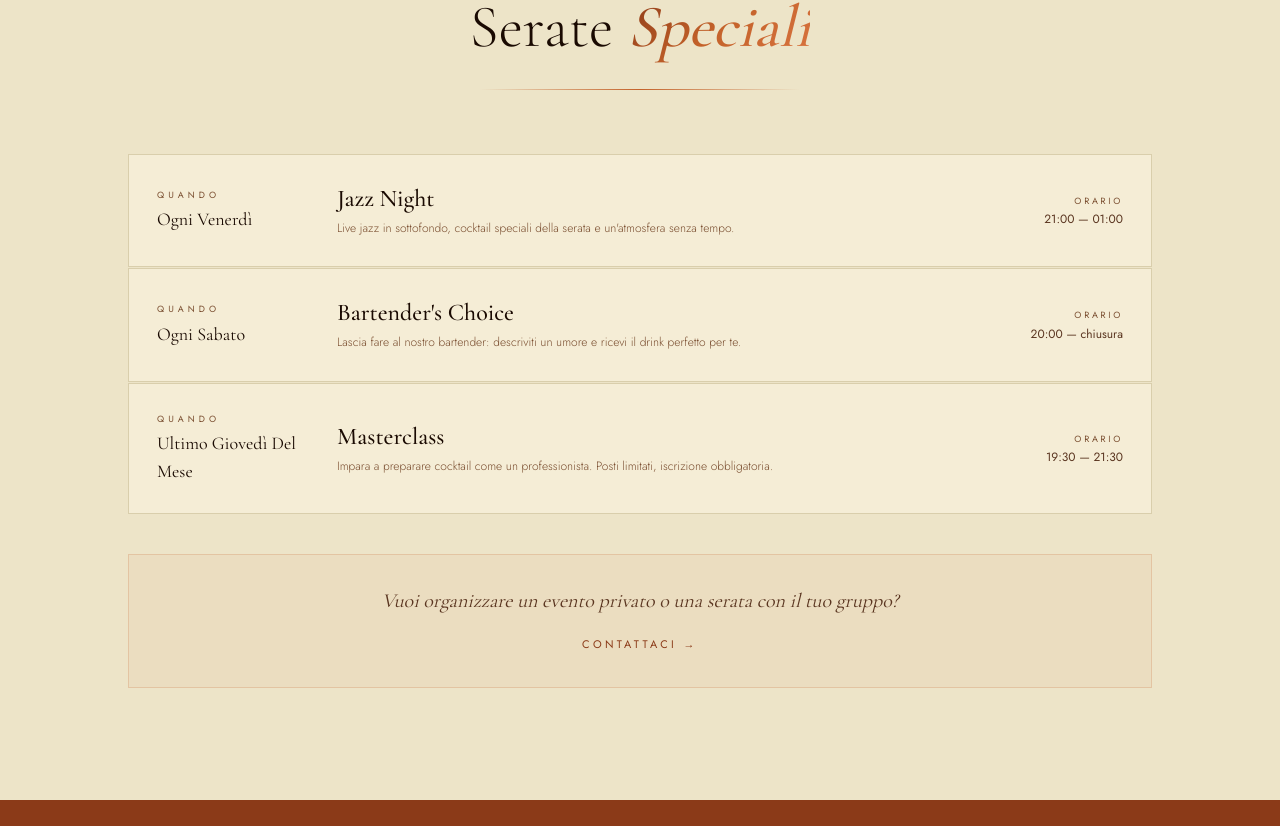
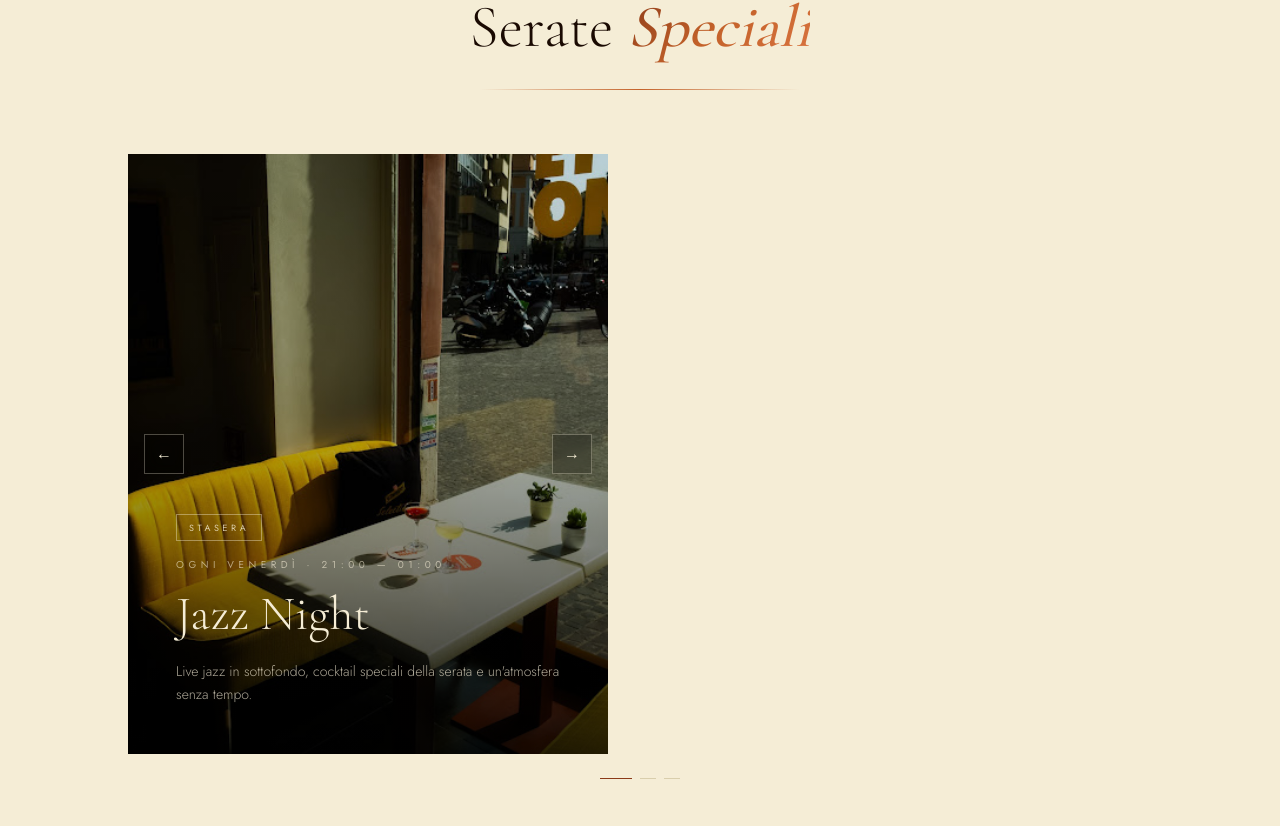
Before and after one commit to Simone-Anc/bitterino, a Next.js app: page / in a window 1280 px wide. Shown: the part 4473-5299 px from the top of the page. Built offline with nearby package versions, Linux system fonts and the light colour scheme.

Commit message:
modifica slide animato eventi

```diff
--- a/src/app/menu/page.tsx
+++ b/src/app/menu/page.tsx
@@ -138,15 +138,11 @@ export default function MenuPage() {
 
         {/* Footer note */}
         <p className="text-center font-sans-alt text-[9px] tracking-[0.3em] uppercase text-brown-3/50 mt-16">
-          I prezzi includono IVA · Per allergie chiedi al nostro staff
+          Per allergie chiedi al nostro staff
         </p>
       </main>
 
-      <footer className="text-center py-4 border-t border-cream-dark bg-cream">
-        <p className="font-sans-alt text-[9px] tracking-widest text-brown-3 uppercase">
-          Largo Brindisi, 22 — Roma
-        </p>
-      </footer>
+
     </div>
   );
 }
--- a/src/components/Events.tsx
+++ b/src/components/Events.tsx
@@ -1,9 +1,9 @@
 "use client";
 
-import { useRef } from "react";
-import { motion, useInView, useReducedMotion } from "framer-motion";
+import { useRef, useState } from "react";
+import { motion, useInView, useReducedMotion, AnimatePresence } from "framer-motion";
+import Image from "next/image";
 import events from "@/data/events.json";
-
 
 export default function Events() {
   const ref = useRef<HTMLDivElement>(null);
@@ -11,9 +11,30 @@ export default function Events() {
   const reduce = useReducedMotion();
   const a = !reduce;
 
+  const [current, setCurrent] = useState(0);
+  const [direction, setDirection] = useState(1);
+
+  function go(next: number) {
+    setDirection(next > current ? 1 : -1);
+    setCurrent(next);
+  }
+
+  function prev() { go(current === 0 ? events.length - 1 : current - 1); }
+  function next() { go(current === events.length - 1 ? 0 : current + 1); }
+
+  const variants = {
+    enter:  (d: number) => ({ x: d > 0 ? "100%" : "-100%", opacity: 0 }),
+    center: { x: 0, opacity: 1 },
+    exit:   (d: number) => ({ x: d > 0 ? "-100%" : "100%", opacity: 0 }),
+  };
+
+  const event = events[current];
+
   return (
-    <section id="events" aria-labelledby="events-heading" className="py-28 px-6 bg-cream-mid">
+    <section id="events" aria-labelledby="events-heading" className="py-28 px-6 bg-cream">
       <div ref={ref} className="max-w-5xl mx-auto">
+
+        {/* Heading */}
         <motion.div
           initial={a ? { opacity: 0, y: 16 } : false}
           animate={inView ? { opacity: 1, y: 0 } : {}}
@@ -32,36 +53,105 @@ export default function Events() {
           <div className="divider-terra max-w-xs mx-auto mt-8" aria-hidden="true" />
         </motion.div>
 
-        <ul className="space-y-px list-none p-0 m-0" aria-label="Elenco serate speciali">
-          {events.map((event, i) => (
-            <motion.li
-              key={event.title}
-              initial={a ? { opacity: 0, x: -16 } : false}
-              animate={inView ? { opacity: 1, x: 0 } : {}}
-              transition={{ duration: 0.55, delay: a ? i * 0.12 : 0 }}
-              className="grid md:grid-cols-[160px_1fr_auto] gap-5 items-start md:items-center p-7 border border-cream-dark bg-cream hover:border-terra/40 transition-colors duration-300"
+        {/* Carousel */}
+        <motion.div
+          initial={a ? { opacity: 0, y: 16 } : false}
+          animate={inView ? { opacity: 1, y: 0 } : {}}
+          transition={{ duration: 0.6, delay: a ? 0.15 : 0 }}
+        >
+          {/* Card — reel style */}
+          <div
+            className="relative overflow-hidden"
+            style={{ aspectRatio: "4/5", maxHeight: "600px" }}
+            aria-live="polite"
+            aria-atomic="true"
+          >
+            <AnimatePresence initial={false} custom={direction} mode="popLayout">
+              <motion.div
+                key={current}
+                custom={direction}
+                variants={a ? variants : {}}
+                initial="enter"
+                animate="center"
+                exit="exit"
+                transition={{ duration: 0.45, ease: [0.32, 0.72, 0, 1] }}
+                className="absolute inset-0"
+              >
+                {/* Background image */}
+                <Image
+                  src={event.image}
+                  alt={event.title}
+                  fill
+                  className="object-cover object-center"
+                  sizes="(max-width: 1024px) 100vw, 800px"
+                />
+
+                {/* Gradient overlay — bottom */}
+                <div
+                  className="absolute inset-0 bg-gradient-to-t from-black/85 via-black/30 to-black/10"
+                  aria-hidden="true"
+                />
+
+                {/* Content */}
+                <div className="absolute inset-0 flex flex-col justify-end p-8 md:p-12">
+                  {event.active && (
+                    <span className="font-sans-alt text-[9px] tracking-[0.4em] uppercase px-3 py-1.5 border border-cream/40 text-cream/80 self-start mb-4">
+                      Stasera
+                    </span>
+                  )}
+                  <p className="font-sans-alt text-[10px] tracking-[0.45em] uppercase text-cream/60 mb-3">
+                    {event.when} · {event.time}
+                  </p>
+                  <h3 className="font-display text-4xl md:text-5xl font-light text-cream leading-tight mb-4">
+                    {event.title}
+                  </h3>
+                  <p className="font-sans-alt text-sm text-cream/70 font-light leading-relaxed max-w-md">
+                    {event.desc}
+                  </p>
+                </div>
+              </motion.div>
+            </AnimatePresence>
+
+            {/* Prev / Next buttons */}
+            <button
+              onClick={prev}
+              aria-label="Evento precedente"
+              className="absolute left-4 top-1/2 -translate-y-1/2 w-10 h-10 flex items-center justify-center border border-cream/30 bg-black/20 text-cream hover:bg-black/40 transition-colors duration-200 backdrop-blur-sm"
             >
-              <div>
-                <p className="font-sans-alt text-[9px] tracking-[0.45em] uppercase text-brown-3 mb-1">Quando</p>
-                <p className="font-display text-lg text-brown-1 capitalize">{event.when}</p>
-              </div>
-              <div>
-                <h3 className="font-display text-2xl font-medium text-brown-1 mb-1">{event.title}</h3>
-                <p className="font-sans-alt text-xs text-brown-3 font-light leading-relaxed">{event.desc}</p>
-              </div>
-              <div className="md:text-right">
-                <p className="font-sans-alt text-[9px] tracking-[0.3em] uppercase text-brown-3 mb-1">Orario</p>
-                <p className="font-sans-alt text-xs text-brown-2">{event.time}</p>
-              </div>
-            </motion.li>
-          ))}
-        </ul>
+              ←
+            </button>
+            <button
+              onClick={next}
+              aria-label="Evento successivo"
+              className="absolute right-4 top-1/2 -translate-y-1/2 w-10 h-10 flex items-center justify-center border border-cream/30 bg-black/20 text-cream hover:bg-black/40 transition-colors duration-200 backdrop-blur-sm"
+            >
+              →
+            </button>
+          </div>
 
+          {/* Dots */}
+          <div className="flex justify-center gap-2 mt-6" role="tablist" aria-label="Naviga eventi">
+            {events.map((_, i) => (
+              <button
+                key={i}
+                role="tab"
+                aria-selected={i === current}
+                aria-label={`Evento ${i + 1}`}
+                onClick={() => go(i)}
+                className={`h-px transition-all duration-300 ${
+                  i === current ? "w-8 bg-terra-ui" : "w-4 bg-cream-dark"
+                }`}
+              />
+            ))}
+          </div>
+        </motion.div>
+
+        {/* CTA */}
         <motion.div
           initial={a ? { opacity: 0 } : false}
           animate={inView ? { opacity: 1 } : {}}
-          transition={{ duration: 0.5, delay: a ? 0.45 : 0 }}
-          className="mt-10 p-8 border border-terra/20 bg-terra/5 text-center"
+          transition={{ duration: 0.5, delay: a ? 0.4 : 0 }}
+          className="mt-12 p-8 border border-terra/20 bg-terra/5 text-center"
         >
           <p className="font-display text-xl text-brown-2 italic mb-4">
             Vuoi organizzare un evento privato o una serata con il tuo gruppo?
--- a/src/data/events.json
+++ b/src/data/events.json
@@ -4,6 +4,7 @@
     "title": "Jazz Night",
     "desc": "Live jazz in sottofondo, cocktail speciali della serata e un'atmosfera senza tempo.",
     "time": "21:00 — 01:00",
+    "image": "/photo/hero.jpg",
     "active": true
   },
   {
@@ -11,6 +12,7 @@
     "title": "Bartender's Choice",
     "desc": "Lascia fare al nostro bartender: descriviti un umore e ricevi il drink perfetto per te.",
     "time": "20:00 — chiusura",
+    "image": "/photo/cocktail.jpg",
     "active": false
   },
   {
@@ -18,6 +20,7 @@
     "title": "Masterclass",
     "desc": "Impara a preparare cocktail come un professionista. Posti limitati, iscrizione obbligatoria.",
     "time": "19:30 — 21:30",
+    "image": "/photo/shaker.jpg",
     "active": false
   }
 ]
```
Lines whose indentation alone changed are shown as unchanged.
